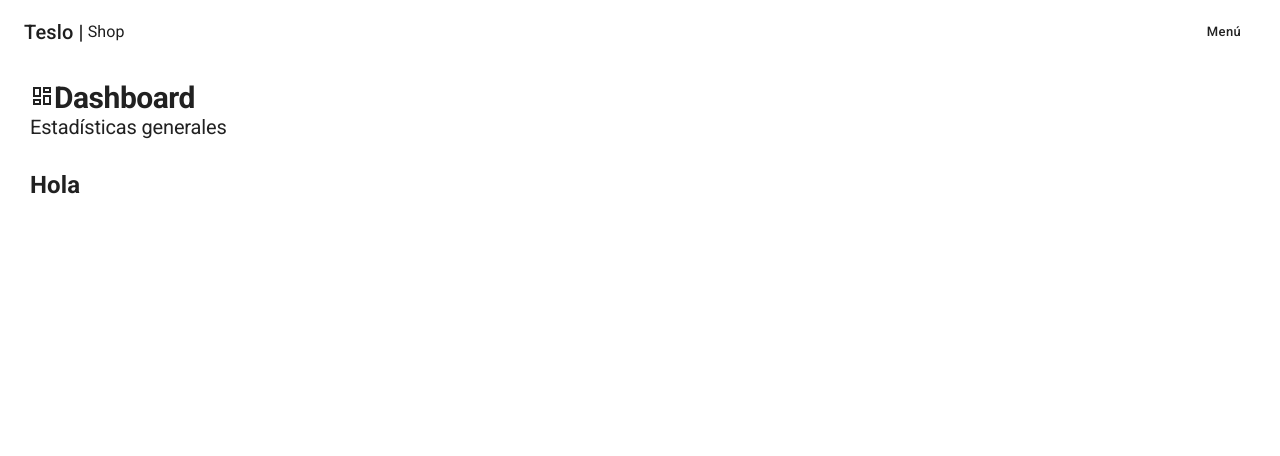
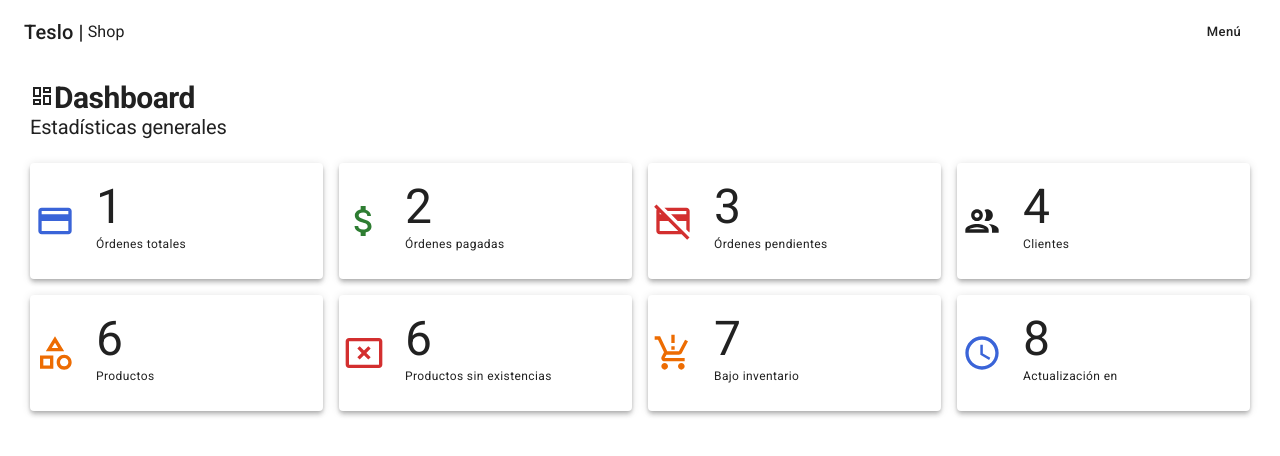
Before and after one commit to FelipeMerchan/teslo-shop, a Next.js app: page /admin in a window 1280 px wide. Shown: the top 456 px of the page. Built offline with nearby package versions, Linux system fonts and the light colour scheme; no server answers.

Commit message:
349. Pagina principal del Dashboard Administrativo

```diff
--- /dev/null
+++ b/components/admin/SummaryTile.tsx
@@ -0,0 +1,40 @@
+import { FC } from 'react';
+import { Grid, Card, CardContent, Typography } from '@mui/material';
+
+interface Props {
+  icon: JSX.Element;
+  subTitle: string;
+  title: string | number;
+}
+
+export const SummaryTile:FC<Props> = ({ title, subTitle, icon }) => {
+  return (
+    <Grid
+      item
+      xs={12}
+      sm={4}
+      md={3}
+    >
+      <Card sx={{ display: 'flex' }} elevation={4}>
+        <CardContent
+          sx={{
+            width: 50,
+            display: 'flex',
+            justifyContent: 'center',
+            alignItems: 'center',
+          }}
+        >
+          {icon}
+        </CardContent>
+        <CardContent sx={{ flex: '1 0 auto', display: 'flex', flexDirection: 'column' }}>
+          <Typography variant='h3'>
+            {title}
+          </Typography>
+          <Typography variant='caption'>
+            {subTitle}
+          </Typography>
+        </CardContent>
+      </Card>
+    </Grid>
+  )
+};
--- a/components/admin/index.ts
+++ b/components/admin/index.ts
@@ -1 +1,2 @@
 export * from './AdminNavbar';
+export * from './SummaryTile';
--- a/components/layouts/AdminLayout.tsx
+++ b/components/layouts/AdminLayout.tsx
@@ -23,7 +23,7 @@ export const AdminLayout:FC<Props> = ({ children, icon, subTitle, title }) => {
             maxWidth: '1440px',
             padding: '0px 30px',
         }}>
-            <Box display='flex' flexDirection='column'>
+            <Box display='flex' flexDirection='column' sx={{ mb: 2 }}>
               <Typography variant='h1' component='h1'>
                 {icon}
                 {title}
--- a/components/ui/AdminPanel.tsx
+++ b/components/ui/AdminPanel.tsx
@@ -1,11 +1,25 @@
-import { CategoryOutlined, ConfirmationNumberOutlined, AdminPanelSettings } from '@mui/icons-material'
-import { Divider, ListSubheader, ListItem, ListItemIcon, ListItemText } from '@mui/material'
+import { FC } from 'react';
+import { CategoryOutlined, ConfirmationNumberOutlined, AdminPanelSettings, DashboardOutlined } from '@mui/icons-material';
+import { Divider, ListSubheader, ListItem, ListItemIcon, ListItemText } from '@mui/material';
 
-export const AdminPanel = () => {
+interface Props {
+    navigateTo: (url: string) => void;
+}
+
+export const AdminPanel:FC<Props> = ({ navigateTo }) => {
   return (
     <>
         <Divider />
         <ListSubheader>Admin Panel</ListSubheader>
+        <ListItem
+            button
+            onClick={() => navigateTo('/admin/')}
+        >
+            <ListItemIcon>
+                <DashboardOutlined/>
+            </ListItemIcon>
+            <ListItemText primary={'Dashboard'} />
+        </ListItem>
         <ListItem button>
             <ListItemIcon>
                 <CategoryOutlined/>
--- a/components/ui/SideMenu.tsx
+++ b/components/ui/SideMenu.tsx
@@ -137,7 +137,7 @@ export const SideMenu = () => {
                     {/* Admin */}
                     {
                         user?.role === 'admin' && (
-                            <AdminPanel />
+                            <AdminPanel navigateTo={navigateTo} />
                         )
                     }
                 </List>
--- a/pages/admin/index.tsx
+++ b/pages/admin/index.tsx
@@ -1,7 +1,9 @@
 import React from 'react';
-import { DashboardOutlined } from '@mui/icons-material';
+import { AccessTimeOutlined, AttachMoneyOutlined, CancelPresentationOutlined, CategoryOutlined, CreditCardOffOutlined, CreditCardOutlined, DashboardOutlined, GroupOutlined, ProductionQuantityLimitsOutlined } from '@mui/icons-material';
 
 import { AdminLayout } from '../../components/layouts';
+import { Grid } from '@mui/material';
+import { SummaryTile } from '../../components/admin';
 
 const DashboardPage = () => {
   return (
@@ -10,7 +12,48 @@ const DashboardPage = () => {
       subTitle='Estadísticas generales'
       title='Dashboard'
     >
-      <h2>Hola</h2>
+      <Grid container spacing={2}>
+        <SummaryTile
+          icon={<CreditCardOutlined color='secondary' sx={{ fontSize: 40 }} />}
+          subTitle='Órdenes totales'
+          title={1}
+        />
+        <SummaryTile
+          icon={<AttachMoneyOutlined color='success' sx={{ fontSize: 40 }} />}
+          subTitle='Órdenes pagadas'
+          title={2}
+        />
+        <SummaryTile
+          icon={<CreditCardOffOutlined color='error' sx={{ fontSize: 40 }} />}
+          subTitle='Órdenes pendientes'
+          title={3}
+        />
+        <SummaryTile
+          icon={<GroupOutlined color='primary' sx={{ fontSize: 40 }} />}
+          subTitle='Clientes'
+          title={4}
+        />
+        <SummaryTile
+          icon={<CategoryOutlined color='warning' sx={{ fontSize: 40 }} />}
+          subTitle='Productos'
+          title={6}
+        />
+        <SummaryTile
+          icon={<CancelPresentationOutlined color='error' sx={{ fontSize: 40 }} />}
+          subTitle='Productos sin existencias'
+          title={6}
+        />
+        <SummaryTile
+          icon={<ProductionQuantityLimitsOutlined color='warning' sx={{ fontSize: 40 }} />}
+          subTitle='Bajo inventario'
+          title={7}
+        />
+        <SummaryTile
+          icon={<AccessTimeOutlined color='secondary' sx={{ fontSize: 40 }} />}
+          subTitle='Actualización en'
+          title={8}
+        />
+      </Grid>
     </AdminLayout>
   )
 };
```
